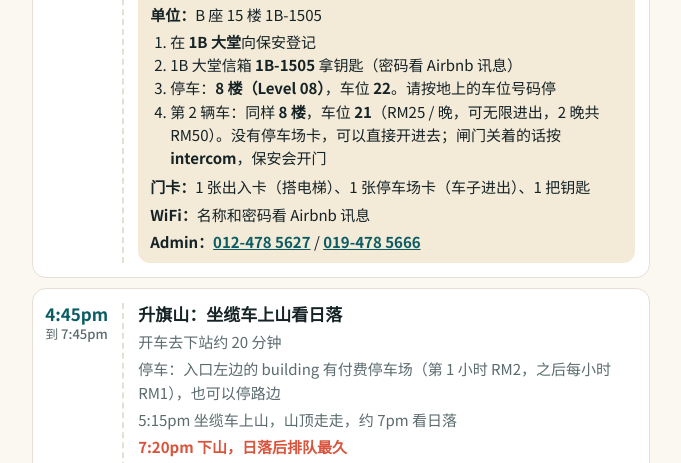
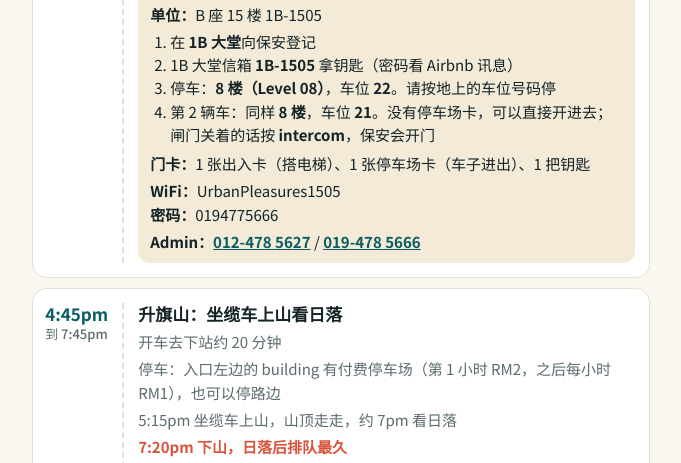
Before and after one commit to Jinglong1302/penang-convo-trip, a plain HTML site: page index.html in a window 1280 px wide. Shown: the part 1042-1505 px from the top of the page, without its empty margins (299-980 px from the left). Drawn offline with Linux system fonts and the light colour scheme.

Commit message:
Add files via upload
- Add WiFi name/password; drop second parking price

```diff
--- a/index.html
+++ b/index.html
@@ -160,10 +160,10 @@ footer{color:var(--mute);font-size:13px;text-align:center;padding:0 16px 30px}
     <li>在 <b>1B 大堂</b>向保安登记</li>
     <li>1B 大堂信箱 <b>1B-1505</b> 拿钥匙（密码看 Airbnb 讯息）</li>
     <li>停车：<b>8 楼（Level 08）</b>，车位 <b>22</b>。请按地上的车位号码停</li>
-    <li>第 2 辆车：同样 <b>8 楼</b>，车位 <b>21</b>（RM25 / 晚，可无限进出，2 晚共 RM50）。没有停车场卡，可以直接开进去；闸门关着的话按 <b>intercom</b>，保安会开门</li>
+    <li>第 2 辆车：同样 <b>8 楼</b>，车位 <b>21</b>。没有停车场卡，可以直接开进去；闸门关着的话按 <b>intercom</b>，保安会开门</li>
   </ol>
   <p><b>门卡：</b>1 张出入卡（搭电梯）、1 张停车场卡（车子进出）、1 把钥匙</p>
-  <p><b>WiFi：</b>名称和密码看 Airbnb 讯息</p>
+  <p><b>WiFi：</b>UrbanPleasures1505<br><b>密码：</b>0194775666</p>
   <p><b>Admin：</b><a class="tel" href="tel:+60124785627">012-478 5627</a> / <a class="tel" href="tel:+60194785666">019-478 5666</a></p>
 </div></template>
 </main>
```
